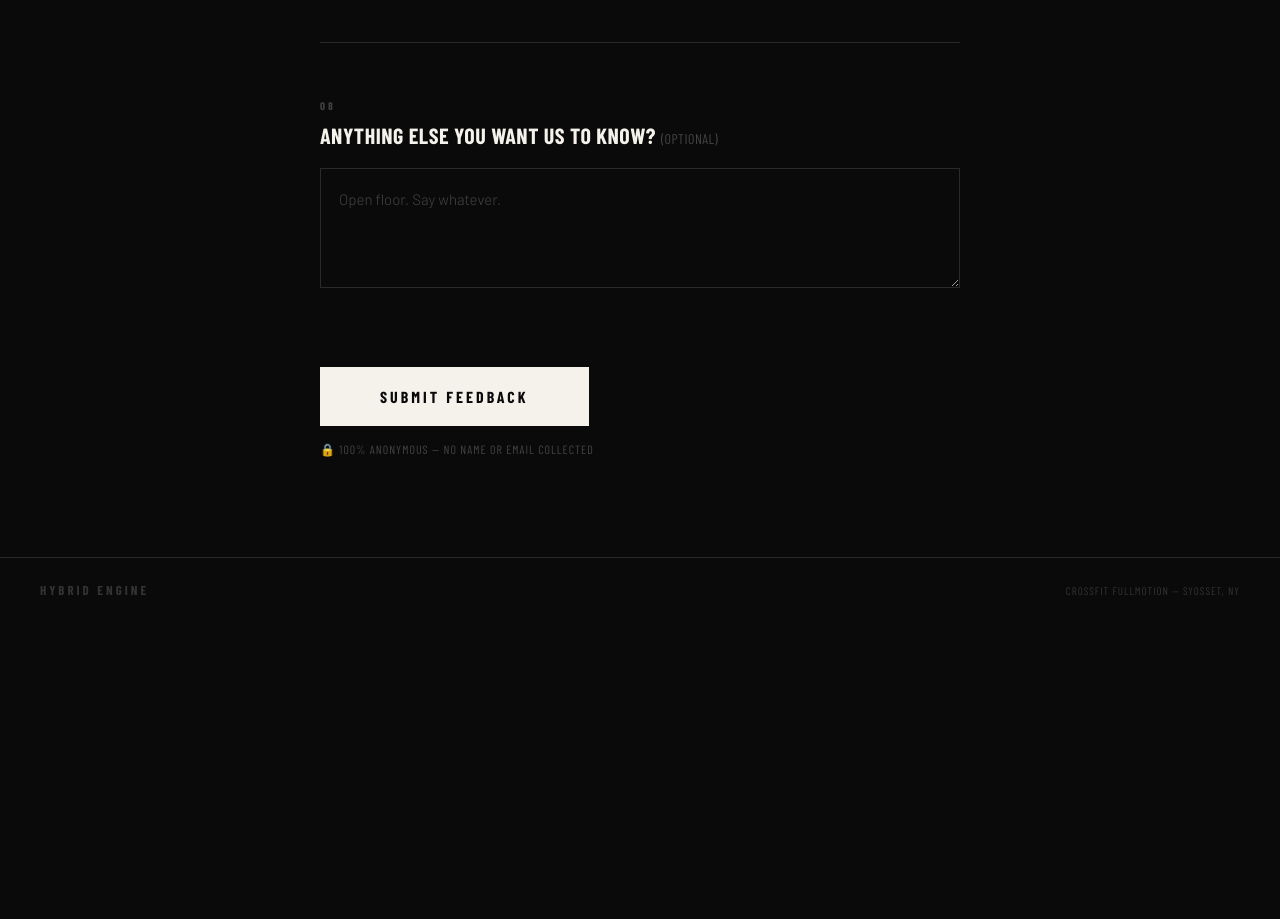
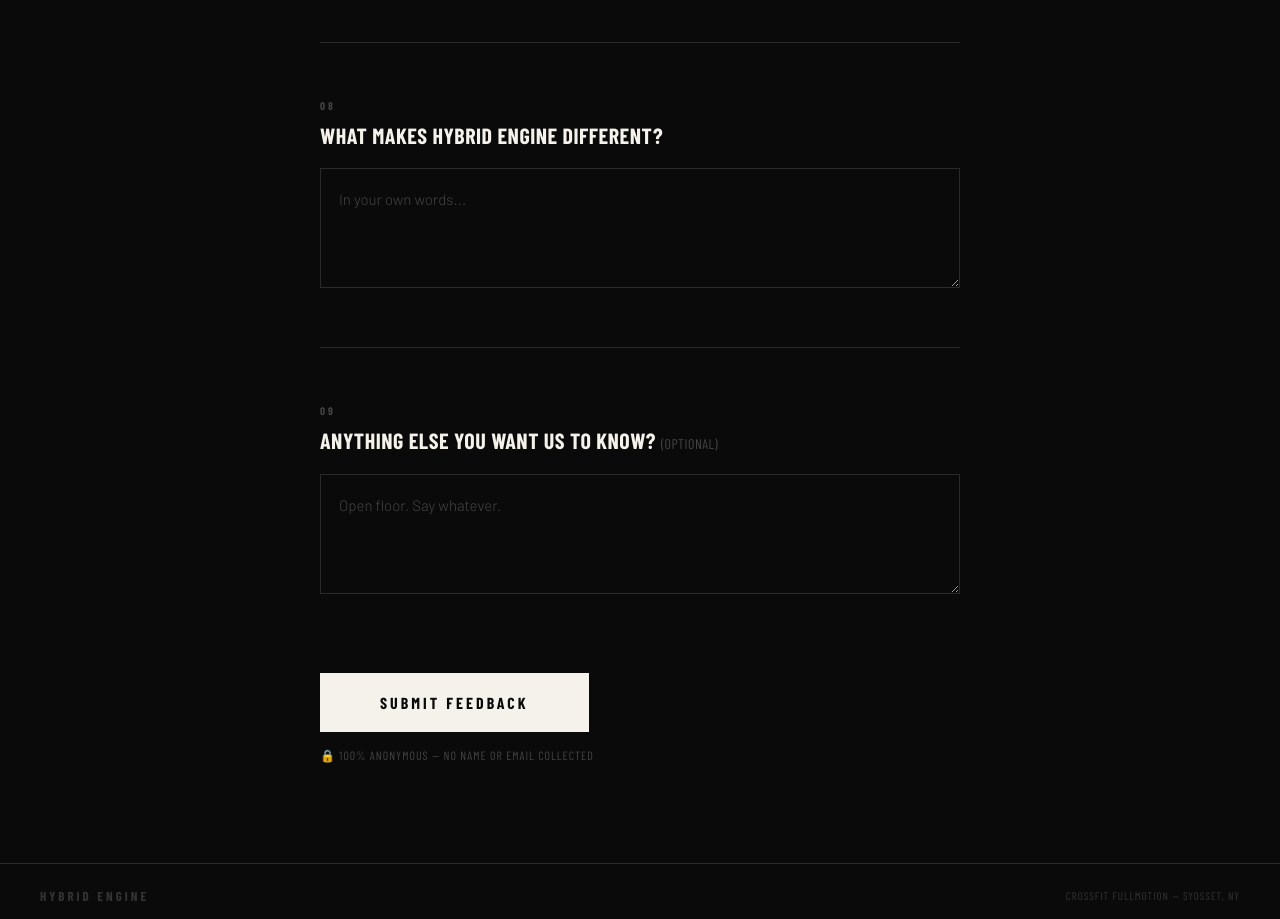
Before and after one commit to Schratxs20/HybridEngine, a plain HTML site: page Hybrid-engine-feedback.html in a window 1280 px wide. Shown: the part 2620-3539 px from the top of the page. Before the commit the page ends 3242 px from the top, so only its background shows below. Drawn offline with nearby package versions, Linux system fonts and the light colour scheme; a web font is replaced by a local one.

Commit message:
Add question about Hybrid Engine differences

```diff
--- a/Hybrid-engine-feedback.html
+++ b/Hybrid-engine-feedback.html
@@ -182,6 +182,15 @@
     <!-- Q8 -->
     <div class="q-block">
       <div class="q-num">08</div>
+      <div class="q-label">What makes Hybrid Engine different?</div>
+      <textarea name="What makes Hybrid Engine different" placeholder="In your own words..."></textarea>
+    </div>
+
+    <div class="divider"></div>
+
+    <!-- Q9 -->
+    <div class="q-block">
+      <div class="q-num">09</div>
       <div class="q-label">Anything else you want us to know? <span style="color:#444;font-size:14px;font-weight:400;">(optional)</span></div>
       <textarea name="Anything else" placeholder="Open floor. Say whatever."></textarea>
     </div>
```
